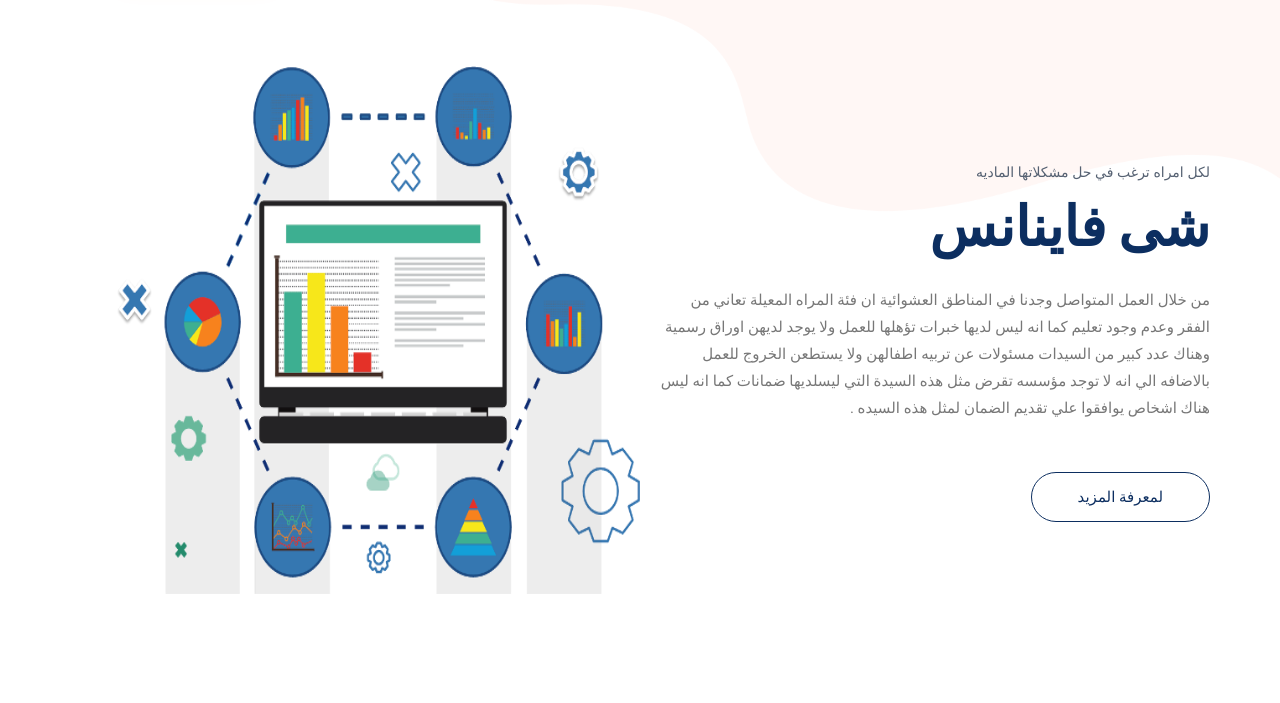
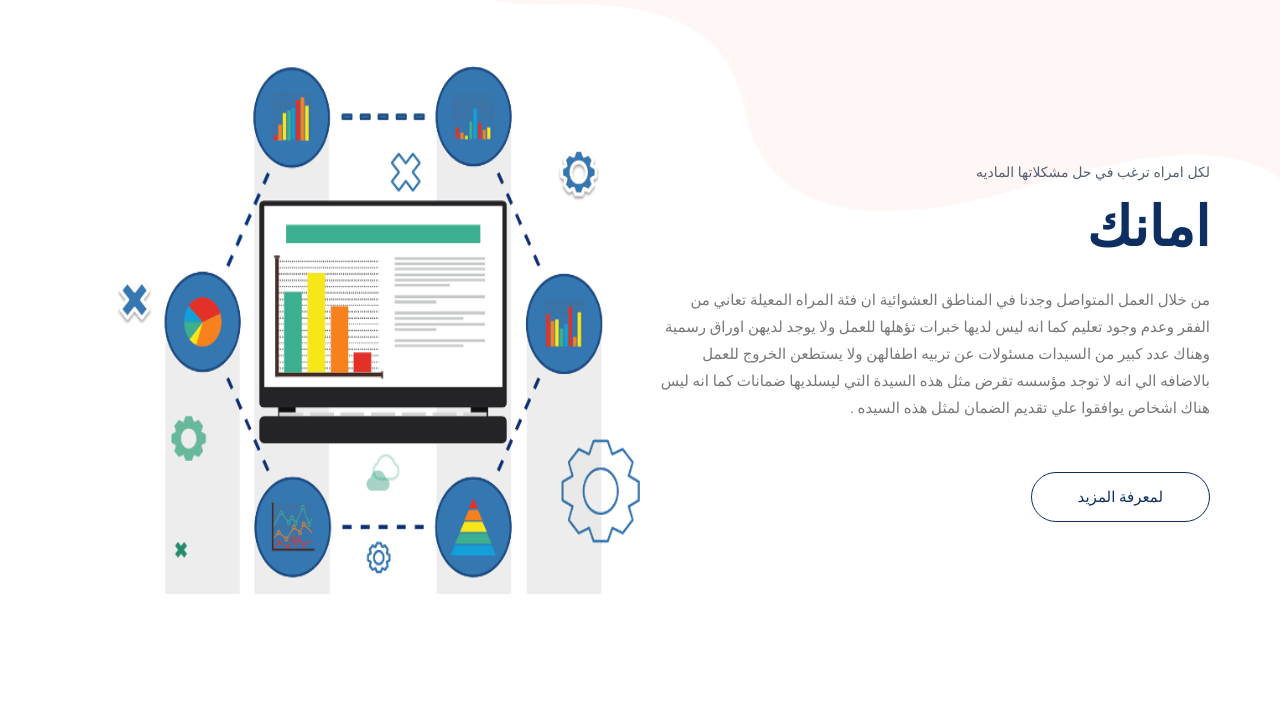
Before and after one commit to lailamohamedd/She-Finance, a plain HTML site: page index.html in a window 1280 px wide. Shown: the part 97-800 px from the top of the page. Drawn offline with Linux system fonts and the light colour scheme.

Commit message:
Update index.html

```diff
--- a/index.html
+++ b/index.html
@@ -5,7 +5,7 @@
     <!-- Required meta tags -->
     <meta charset="utf-8">
     <meta name="viewport" content="width=device-width, initial-scale=1, shrink-to-fit=no">
-    <title>She Finance</title>
+    <title>امانك</title>
     <link rel="icon" href="img/favicon.png">
     <!-- Bootstrap CSS -->
     <link rel="stylesheet" href="css/bootstrap.min.css">
@@ -90,7 +90,7 @@
                     <div class="banner_text">
                         <div class="banner_text_iner">
                             <h5>لكل امراه ترغب في حل مشكلاتها الماديه</h5>
-                            <h1>شى فاينانس</h1>
+                            <h1>امانك</h1>
                             <p>من خلال العمل المتواصل وجدنا في المناطق العشوائية ان فئة المراه المعيلة تعاني من الفقر وعدم وجود تعليم كما انه ليس لديها خبرات تؤهلها للعمل ولا يوجد لديهن اوراق رسمية وهناك عدد كبير من السيدات مسئولات عن تربيه اطفالهن ولا يستطعن الخروج للعمل بالاضافه الي انه لا توجد مؤسسه تقرض مثل هذه السيدة التي ليسلديها ضمانات كما انه ليس هناك اشخاص يوافقوا علي تقديم الضمان لمثل هذه السيده .</p>
                             <a href="#" class="btn_2">لمعرفة المزيد </a>
                         </div>
```
